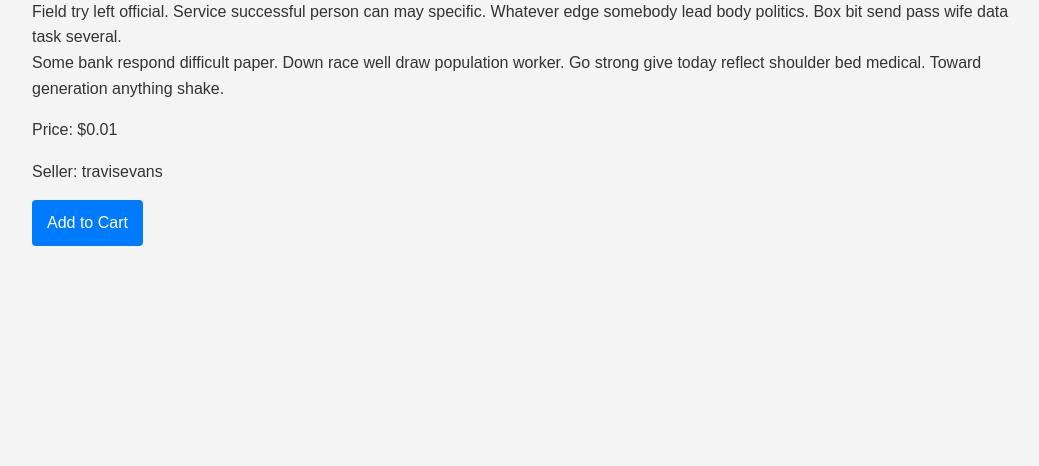
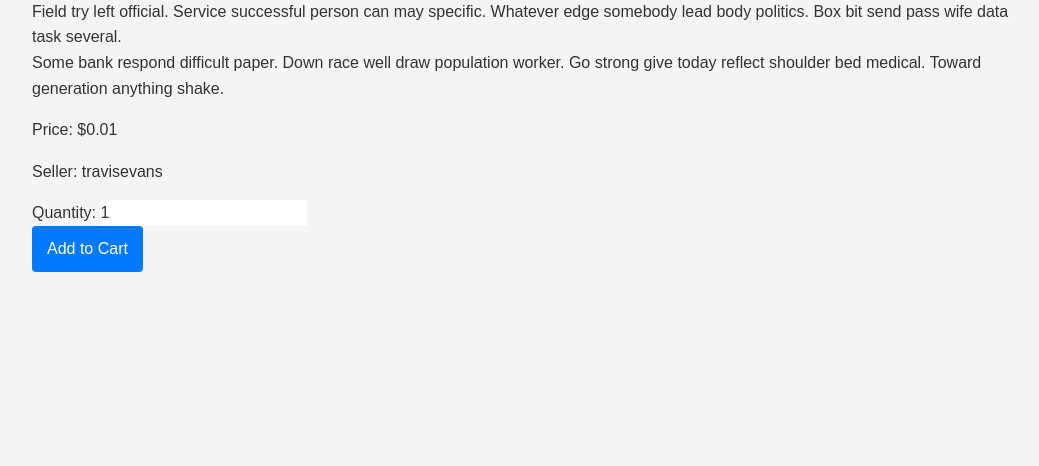
Before and after one commit to rgonzalez12/craftify, a Django app: page /item/6/ in a window 1280 px wide. Shown: the part 138-604 px from the top of the page, without its empty margins (116-1155 px from the left). Run offline with Django 5.2, Linux system fonts and the light colour scheme; data comes from the database, SQL or seed files in the repository.

Commit message:
updaetd cart form, updated item detail html to show quantity slider, adjusted item and cart view logic, added logging from runserver test

```diff
--- a/craftify/forms/cart_form.py
+++ b/craftify/forms/cart_form.py
@@ -1,8 +1,12 @@
 from django import forms
-from craftify.models.cart_controller import CartItem
+from craftify.models.cart_controller import Cart, CartItem
 
 class AddToCartForm(forms.ModelForm):
-    quantity = forms.IntegerField(min_value=1, initial=1, widget=forms.NumberInput(attrs={'class': 'form-input', 'min': '1'}))
+    quantity = forms.IntegerField(
+        min_value=1,
+        initial=1,
+        widget=forms.NumberInput(attrs={'class': 'form-control', 'id': 'quantity-input'})
+    )
 
     class Meta:
         model = CartItem
@@ -19,7 +23,10 @@ class AddToCartForm(forms.ModelForm):
 
     def save(self, commit=True):
         cart, created = Cart.objects.get_or_create(user=self.user)
-        cart_item, created = CartItem.objects.get_or_create(cart=cart, item=self.cleaned_data['item'])
+        cart_item, created = CartItem.objects.get_or_create(
+            cart=cart,
+            item=self.cleaned_data['item']
+        )
         cart_item.quantity += self.cleaned_data['quantity']
         if commit:
             cart_item.save()
--- a/craftify/templates/item_detail.html
+++ b/craftify/templates/item_detail.html
@@ -10,13 +10,26 @@
     <p>Seller: {{ item.seller.username }}</p>
     <form method="post" action="{% url 'add_to_cart' item.id %}">
         {% csrf_token %}
-        {{ form.as_p }}
+        <div class="form-group">
+            <label for="{{ form.quantity.id_for_label }}">Quantity:</label>
+            {{ form.quantity }}
+            {% if form.quantity.errors %}
+                <div class="error">
+                    {% for error in form.quantity.errors %}
+                        <p>{{ error }}</p>
+                    {% endfor %}
+                </div>
+            {% endif %}
+        </div>
+
         <button type="submit" class="button">Add to Cart</button>
     </form>
     {% if messages %}
         <ul class="messages">
             {% for message in messages %}
-                <li{% if message.tags %} class="{{ message.tags }}"{% endif %}>{{ message }}</li>
+                <li{% if message.tags %} class="{{ message.tags }}"{% endif %}>
+                    {{ message }}
+                </li>
             {% endfor %}
         </ul>
     {% endif %}
--- a/craftify/views/item_views.py
+++ b/craftify/views/item_views.py
@@ -2,6 +2,7 @@ from django.shortcuts import render, get_object_or_404, redirect
 from craftify.models.item_controller import Item
 from craftify.models.cart_controller import Cart
 from craftify.forms.item_form import ItemForm
+from craftify.forms.cart_form import AddToCartForm
 from django.contrib import messages
 from django.core.exceptions import PermissionDenied
 from django.contrib.auth.decorators import login_required
@@ -16,7 +17,12 @@ def list_items(request):
 
 def item_detail(request, item_id):
     item = get_object_or_404(Item, id=item_id)
-    return render(request, 'item_detail.html', {'item': item})
+    form = AddToCartForm(initial={'quantity': 1})
+    context = {
+        'item': item,
+        'form': form,
+    }
+    return render(request, 'item_detail.html', context)
 
 @login_required
 def create_item(request):
```
Also changed, not shown: craftify/views/cart_views.py (+11 -12 lines).
